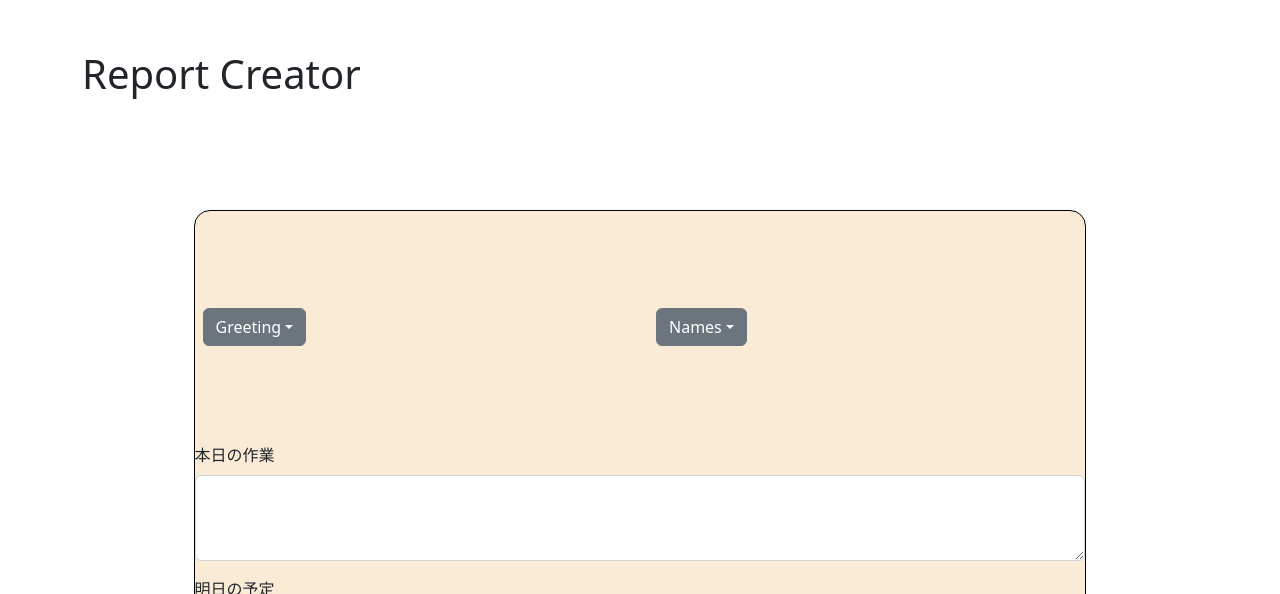
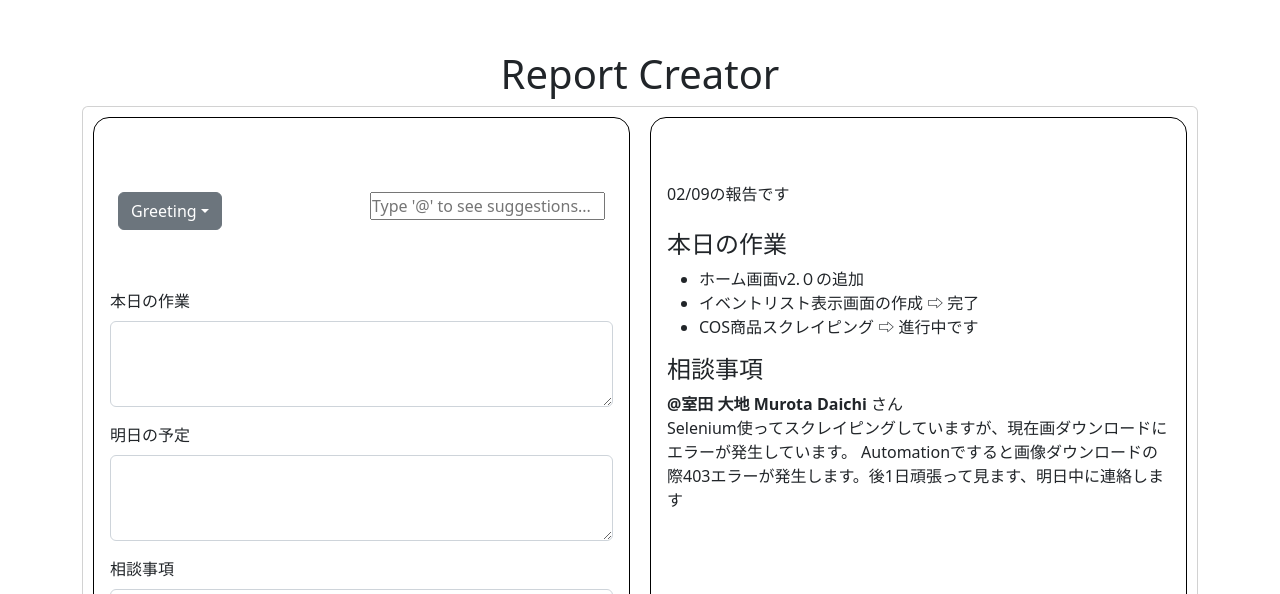
Before and after one commit to Sulav-Kharel/Report-creator, a React (Vite) app: page / in a window 1280 px wide. Shown: the part 206-800 px from the top of the page. Built offline with nearby package versions, Linux system fonts and the light colour scheme.

Commit message:
names and greetings can be sleected properly

```diff
--- a/src/App.css
+++ b/src/App.css
@@ -8,12 +8,22 @@
     margin:20% auto;
 }
 
+.card {
+    flex: 1;
+    flex-direction: row !important;
+}
+
+.card-title {
+    text-align: center;
+}
+
 .card-body {
-    margin: 10%;
-    padding: 10%;
+    margin: 10px;
+    padding: 10px;
     border: 1px solid black;
     border-radius: 16px;
-    background-color: antiquewhite;
+    background-color: white;
+    width: 50%;
 }
 
 .container-horizontal {
--- a/src/App.tsx
+++ b/src/App.tsx
@@ -1,34 +1,74 @@
+import React, { useState } from "react";
 import Button from "./components/Button";
 import Dropdown from "./components/Dropdown";
 import InputBox from "./components/InputBox";
+import Report from "./components/Report";
 import TagNames from "./components/TagNames";
+import NameInput from "./components/NameInput"; // Import the new component
 
 function App() {
-  let greetings = ["Greeting1", "Greeting2", "Greeting3", "Greeting4"];
-  let names = ["@Name1", "@Name1", "@Name1", "@Name1"];
-  let endGreetings = [
+  const [selectedGreetings, setSelectedGreetings] = useState<string[]>([]);
+  const [selectedEndGreetings, setSelectedEndGreetings] = useState<string[]>(
+    []
+  );
+  const [selectedNames, setSelectedNames] = useState<string[]>([]);
+  const greetings = ["Greeting1", "Greeting2", "Greeting3", "Greeting4"];
+  const names = ["@Alex", "@Ben", "@cary", "@Dominic"];
+  const endGreetings = [
     "endGreeting1",
     "endGreeting2",
     "endGreeting3",
     "endGreeting4",
   ];
 
+  const handleGreetingSelection = (selected: string[]) => {
+    setSelectedGreetings(selected);
+  };
+
+  const handleEndGreetingSelection = (selected: string[]) => {
+    setSelectedEndGreetings(selected);
+  };
+
+  const handleNameSelect = (name: string) => {
+    setSelectedNames((prevNames) => [...prevNames, name]);
+  };
+
   return (
     <div className="container">
+      <div className="card-title">
         <h1>Report Creator</h1>
+      </div>
+      <div className="card">
         <div className="card-body">
           <div className="container-horizontal">
-          <Dropdown greetings={greetings} heading="Greeting"></Dropdown>
+            <Dropdown
+              options={greetings}
+              heading="Greeting"
+              onSelect={handleGreetingSelection}
+            />
             <div className="empty-div"></div>
-          <Dropdown greetings={names} heading="Names"></Dropdown>
+            {/* Replace the Dropdown component with NameInput */}
+            <NameInput names={names} onNameSelect={handleNameSelect} />
           </div>
-        <InputBox heading="本日の作業"></InputBox>
-        <InputBox heading="明日の予定"></InputBox>
-        <InputBox heading="相談事項"></InputBox>
+          <InputBox heading="本日の作業" />
+          <InputBox heading="明日の予定" />
+          <InputBox heading="相談事項" />
           <div className="container-horizontal">
-          <Dropdown greetings={endGreetings} heading="Greeting"></Dropdown>
+            <Dropdown
+              options={endGreetings}
+              heading="End Greeting"
+              onSelect={handleEndGreetingSelection}
+            />
             <div className="empty-div"></div>
-          <Button btnType="Success" heading="Submit"></Button>
+            <Button btnType="Success" heading="Submit" />
+          </div>
+        </div>
+        <div className="card-body">
+          <Report
+            names={selectedNames}
+            greetings={selectedGreetings}
+            endGreetings={selectedEndGreetings}
+          />
         </div>
       </div>
     </div>
--- a/src/components/Dropdown.tsx
+++ b/src/components/Dropdown.tsx
@@ -1,11 +1,18 @@
 import React from "react";
 
 interface Props {
-  greetings: string[];
+  options: string[];
   heading: string;
+  onSelect?: (selected: string[]) => void; // Make onSelect optional and accept an array of strings
 }
 
-const Dropdown = ({ greetings, heading }: Props) => {
+const Dropdown = ({ options, heading, onSelect }: Props) => {
+  const handleOptionSelection = (selected: string) => {
+    if (onSelect) {
+      onSelect([selected]); // Wrap the selected option in an array
+    }
+  };
+
   return (
     <div className="dropdown">
       <button
@@ -17,9 +24,14 @@ const Dropdown = ({ greetings, heading }: Props) => {
         {heading}
       </button>
       <ul className="dropdown-menu">
-        {greetings.map((greeting, index) => (
+        {options.map((option, index) => (
           <li key={index}>
-            <span className="dropdown-item">{greeting}</span>
+            <span
+              className="dropdown-item"
+              onClick={() => handleOptionSelection(option)}
+            >
+              {option}
+            </span>
           </li>
         ))}
       </ul>
--- a/src/components/InputBox.tsx
+++ b/src/components/InputBox.tsx
@@ -7,14 +7,10 @@ interface Props {
 const InputBox = ({ heading }: Props) => {
   return (
     <div className="mb-3">
-      <label htmlFor="exampleFormControlTextarea1" className="form-label">
+      <label htmlFor={heading} className="form-label">
         {heading}
       </label>
-      <textarea
-        className="form-control"
-        id="exampleFormControlTextarea1"
-        rows={3}
-      ></textarea>
+      <textarea className="form-control" id={heading} rows={3}></textarea>
     </div>
   );
 };
--- /dev/null
+++ b/src/components/NameInput.tsx
@@ -0,0 +1,89 @@
+import React, { useState, useEffect } from "react";
+
+interface Props {
+  names: string[];
+  onNameSelect: (name: string) => void;
+}
+
+const NameInput: React.FC<Props> = ({ names, onNameSelect }) => {
+  const [inputValue, setInputValue] = useState("");
+  const [showSuggestions, setShowSuggestions] = useState(false);
+  const [highlightedIndex, setHighlightedIndex] = useState(-1);
+
+  const handleInputChange = (event: React.ChangeEvent<HTMLInputElement>) => {
+    const value = event.target.value;
+    setInputValue(value);
+    setShowSuggestions(value.startsWith("@"));
+    setHighlightedIndex(-1);
+  };
+
+  const handleNameSelect = (name: string) => {
+    setInputValue("");
+    setShowSuggestions(false);
+    onNameSelect(name);
+  };
+
+  const handleKeyDown = (event: React.KeyboardEvent<HTMLInputElement>) => {
+    if (showSuggestions) {
+      if (event.key === "ArrowDown") {
+        event.preventDefault();
+        setHighlightedIndex((prevIndex) =>
+          Math.min(prevIndex + 1, filteredNames.length - 1)
+        );
+      } else if (event.key === "ArrowUp") {
+        event.preventDefault();
+        setHighlightedIndex((prevIndex) => Math.max(prevIndex - 1, -1));
+      } else if (event.key === "Enter" && highlightedIndex !== -1) {
+        event.preventDefault();
+        handleNameSelect(filteredNames[highlightedIndex]);
+      }
+    }
+  };
+
+  const filteredNames = names.filter((name) =>
+    name.toLowerCase().includes(inputValue.toLowerCase().slice(1))
+  );
+
+  useEffect(() => {
+    const handleOutsideClick = (event: MouseEvent) => {
+      if (!event.target) return;
+      const target = event.target as HTMLElement;
+      if (!target.closest(".name-input")) {
+        setShowSuggestions(false);
+        setHighlightedIndex(-1);
+      }
+    };
+
+    document.addEventListener("click", handleOutsideClick);
+    return () => {
+      document.removeEventListener("click", handleOutsideClick);
+    };
+  }, []);
+
+  return (
+    <div className="name-input">
+      <input
+        type="text"
+        value={inputValue}
+        onChange={handleInputChange}
+        onKeyDown={handleKeyDown}
+        placeholder="Type '@' to see suggestions..."
+      />
+      {showSuggestions && (
+        <ul className="suggestions">
+          {filteredNames.map((name, index) => (
+            <li
+              key={index}
+              onClick={() => handleNameSelect(name)}
+              className={highlightedIndex === index ? "highlighted" : ""}
+            >
+              {"@" + name.slice(1)}
+            </li>
+          ))}
+        </ul>
+      )}
+    </div>
+  );
+};
+
+export default NameInput;
--- /dev/null
+++ b/src/components/Report.tsx
@@ -0,0 +1,59 @@
+import React from "react";
+
+interface Props {
+  names: string[];
+  greetings: string[];
+  endGreetings: string[];
+}
+const Report = ({ names, greetings, endGreetings }: Props) => {
+  return (
+    <div>
+      <div>
+        {/* Names */}
+        {names.map((name, index) => (
+          <strong key={index}>{name}</strong>
+        ))}
+        {/* Greetings */}
+        <br />
+        {greetings.map((greeting, index) => (
+          <strong key={index}>{greeting}</strong>
+        ))}
+        <br />
+        {/* Date */}
+        02/09の報告です
+        <br />
+        <br />
+      </div>
+      <div>
+        <h4>本日の作業</h4>
+        {/* Text inside the 本日の作業 text box */}
+        <ul>
+          <li>ホーム画面v2.０の追加</li>
+          <li>イベントリスト表示画面の作成 ⇨ 完了</li>
+          <li>COS商品スクレイピング ⇨ 進行中です</li>
+        </ul>
+      </div>
+      <div>
+        <h4>相談事項</h4>
+        {/* Text inside the 相談事項 text box */}
+        <p>
+          {/* when the @ is enterd it should show the names list  */}
+          <strong>@室田 大地 Murota Daichi</strong> さん
+          <br />
+          Selenium使ってスクレイピングしていますが、現在画ダウンロードにエラーが発生しています。
+          Automationですると画像ダウンロードの際403エラーが発生します。後1日頑張って見ます、明日中に連絡します
+        </p>
+
+        <p>
+          <br />
+          {endGreetings.map((endGreeting, index) => (
+            <strong key={index}>{endGreeting}</strong>
+          ))}
+          <br />
+        </p>
+      </div>
+    </div>
+  );
+};
+
+export default Report;
```
Also changed, not shown: 1 other file (tests, documents, lock files or other folders). Lines whose indentation alone changed are shown as unchanged.
